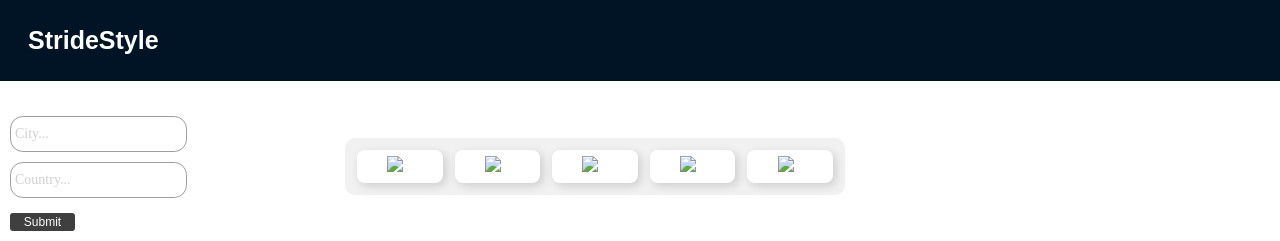
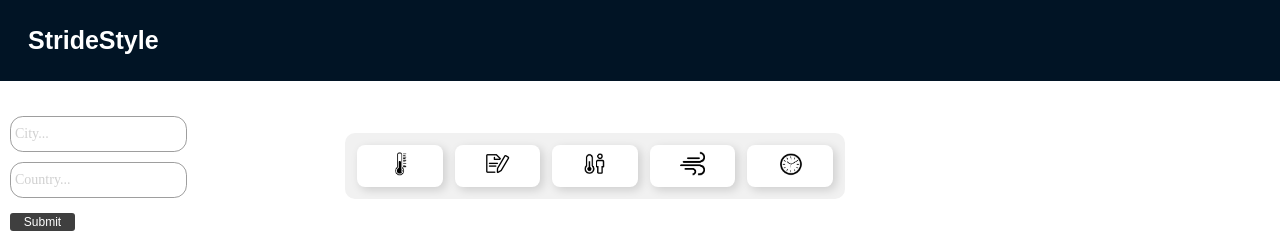
Before and after one commit to jamesmartin604/StideStyle, a plain HTML site: page index.html in a window 1280 px wide. Shown: the top 241 px of the page. Drawn offline with Linux system fonts and the light colour scheme; the site is published under a folder, as on GitHub Pages, so addresses that start at the root find nothing; no server answers.

Commit message:
Update index.html
Fixed image paths

```diff
--- a/index.html
+++ b/index.html
@@ -33,23 +33,23 @@
             <div class="weather-container">
                 <div class="weather-box">
                     <div class="weather-item-box">
-                        <img src="/images/temp.png"/>
+                        <img src="images/temp.png"/>
                         <div id="weather"></div> <!--temperature display-->
                     </div>
                     <div class="weather-item-box">
-                        <img src="/images/desc.png"/> <!--weather description display-->
+                        <img src="images/desc.png"/> <!--weather description display-->
                         <div id="desc"></div>
                     </div>
                     <div class="weather-item-box">
-                        <img src="/images/feelslike.png"/>
+                        <img src="images/feelslike.png"/>
                         <div id="feelslike"></div> <!--feels like temperature-->
                     </div>
                     <div class="weather-item-box">
-                        <img src="/images/wind.png"/>
+                        <img src="images/wind.png"/>
                         <div id="windspeed"></div> <!--wind speed display-->
                     </div>
                     <div class="weather-item-box">
-                        <img src="/images/time.png"/>
+                        <img src="images/time.png"/>
                         <div id="time"></div> <!--time display-->
                     </div>
                 </div>
```
